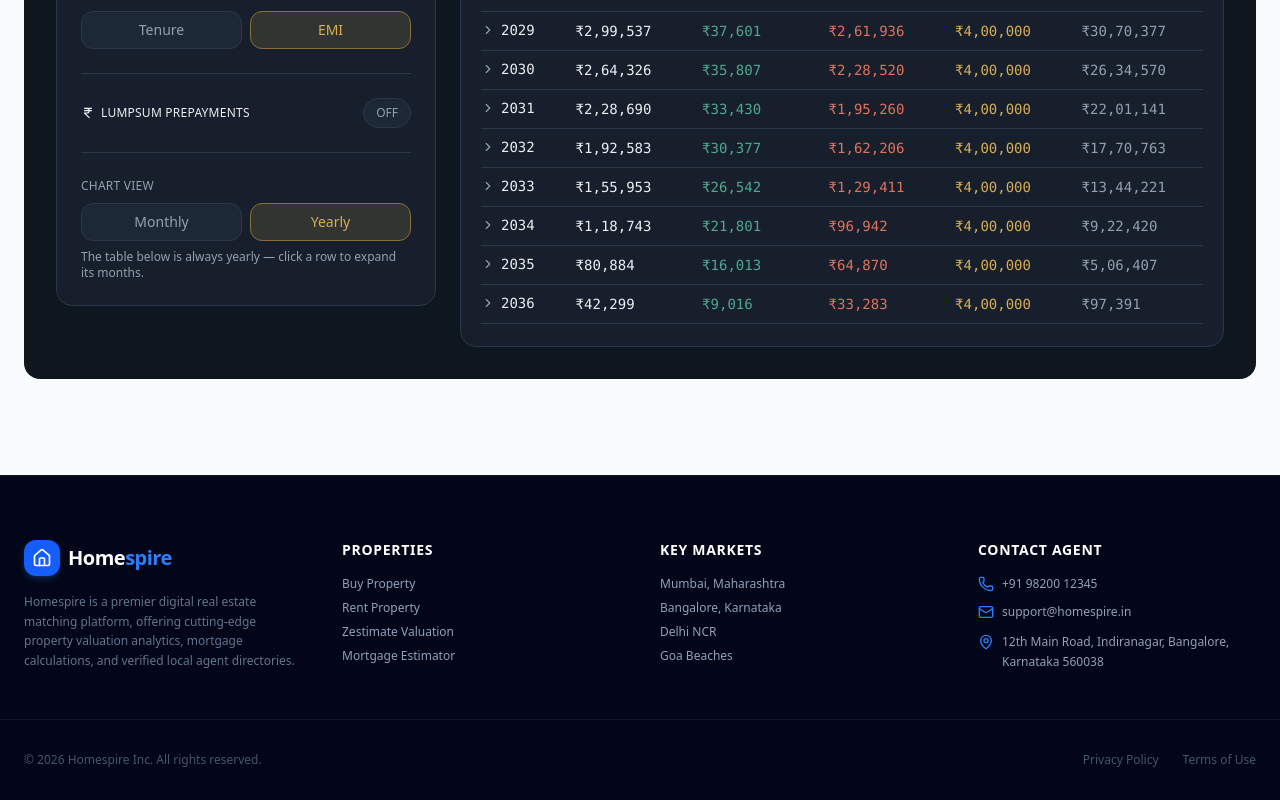
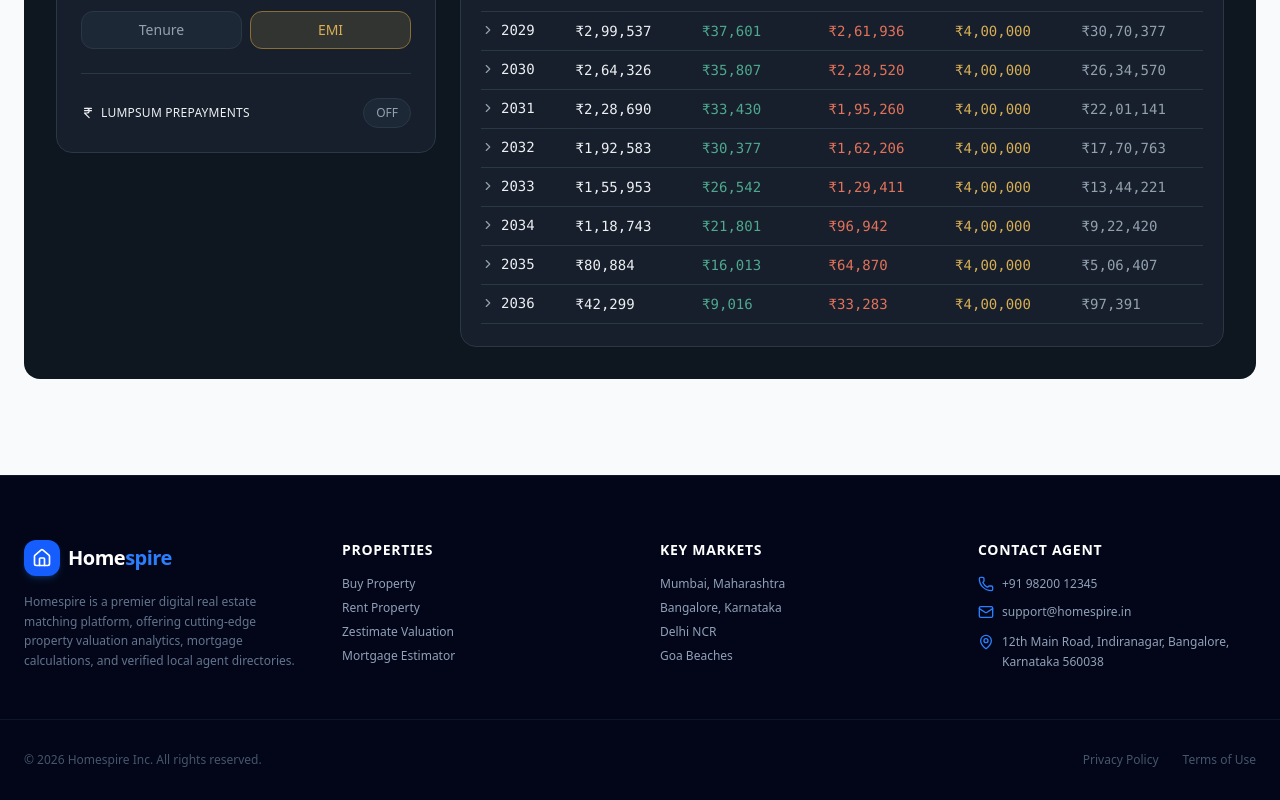
Before and after one commit to saloarhussain/Real-estate, a Next.js app: page / in a window 1280 px wide. Shown: the part 3086-3886 px from the top of the page. Built offline with nearby package versions, Linux system fonts and the light colour scheme.

Commit message:
fix: render Prepaid column when lumpsum is enabled and remove below chart view toggle container

```diff
--- a/src/components/AmortizationCalculator.tsx
+++ b/src/components/AmortizationCalculator.tsx
@@ -224,6 +224,8 @@ export default function AmortizationCalculator() {
     });
     return map;
   }, [monthlyRows, startMonthIdx, startYear]);
+
+  const showPrepayColumn = prepay || lumpsumEnabled;
 
   const [expandedYears, setExpandedYears] = useState<Set<string>>(new Set());
   const toggleYear = (label: string) => {
@@ -481,16 +483,6 @@ export default function AmortizationCalculator() {
               </div>
             )}
 
-            <div className="h-px" style={{ background: "var(--line)" }} />
-
-            <div>
-              <div className="amz-label mb-2">Chart view</div>
-              <div className="flex gap-2">
-                <button type="button" onClick={() => setGranularity("monthly")} className={`flex-1 px-3 py-2 rounded-lg text-sm cursor-pointer ${granularity === "monthly" ? "amz-seg-active" : "amz-seg"}`}>Monthly</button>
-                <button type="button" onClick={() => setGranularity("yearly")} className={`flex-1 px-3 py-2 rounded-lg text-sm cursor-pointer ${granularity === "yearly" ? "amz-seg-active" : "amz-seg"}`}>Yearly</button>
-              </div>
-              <p className="text-xs mt-2" style={{ color: "var(--text-dim)" }}>The table below is always yearly — click a row to expand its months.</p>
-            </div>
           </div>
 
           {/* Results */}
@@ -564,7 +556,7 @@ export default function AmortizationCalculator() {
                       <th className="amz-sticky pb-2 pr-3 font-normal">EMI</th>
                       <th className="amz-sticky pb-2 pr-3 font-normal" style={{ color: "var(--teal)" }}>Principal</th>
                       <th className="amz-sticky pb-2 pr-3 font-normal" style={{ color: "var(--coral)" }}>Interest</th>
-                      {prepay && <th className="amz-sticky pb-2 pr-3 font-normal" style={{ color: "var(--gold)" }}>Prepaid</th>}
+                      {showPrepayColumn && <th className="amz-sticky pb-2 pr-3 font-normal" style={{ color: "var(--gold)" }}>Prepaid</th>}
                       <th className="amz-sticky pb-2 font-normal">Balance</th>
                     </tr>
                   </thead>
@@ -587,7 +579,7 @@ export default function AmortizationCalculator() {
                             <td className="py-2 pr-3">{fmtINR(row.emi)}</td>
                             <td className="py-2 pr-3" style={{ color: "var(--teal)" }}>{fmtINR(row.principal)}</td>
                             <td className="py-2 pr-3" style={{ color: "var(--coral)" }}>{fmtINR(row.interest)}</td>
-                            {prepay && <td className="py-2 pr-3" style={{ color: row.prepay > 0 ? "var(--gold)" : "var(--text-dim)" }}>{row.prepay > 0 ? fmtINR(row.prepay) : "—"}</td>}
+                            {showPrepayColumn && <td className="py-2 pr-3" style={{ color: row.prepay > 0 ? "var(--gold)" : "var(--text-dim)" }}>{row.prepay > 0 ? fmtINR(row.prepay) : "—"}</td>}
                             <td className="py-2" style={{ color: "var(--text-dim)" }}>{fmtINR(row.balance)}</td>
                           </tr>
                           {isOpen && monthRows.map((mRow, j) => (
@@ -596,7 +588,7 @@ export default function AmortizationCalculator() {
                               <td className="py-1.5 pr-3" style={{ fontSize: "13px" }}>{fmtINR(mRow.emi)}</td>
                               <td className="py-1.5 pr-3" style={{ color: "var(--teal)", fontSize: "13px" }}>{fmtINR(mRow.principal)}</td>
                               <td className="py-1.5 pr-3" style={{ color: "var(--coral)", fontSize: "13px" }}>{fmtINR(mRow.interest)}</td>
-                              {prepay && <td className="py-1.5 pr-3" style={{ color: mRow.prepay > 0 ? "var(--gold)" : "var(--text-dim)", fontSize: "13px" }}>{mRow.prepay > 0 ? fmtINR(mRow.prepay) : "—"}</td>}
+                              {showPrepayColumn && <td className="py-1.5 pr-3" style={{ color: mRow.prepay > 0 ? "var(--gold)" : "var(--text-dim)", fontSize: "13px" }}>{mRow.prepay > 0 ? fmtINR(mRow.prepay) : "—"}</td>}
                               <td className="py-1.5" style={{ color: "var(--text-dim)", fontSize: "13px" }}>{fmtINR(mRow.balance)}</td>
                             </tr>
                           ))}
```
